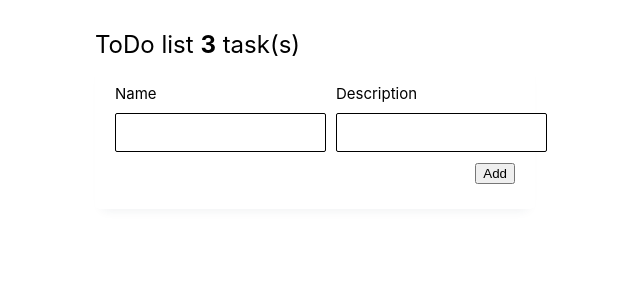
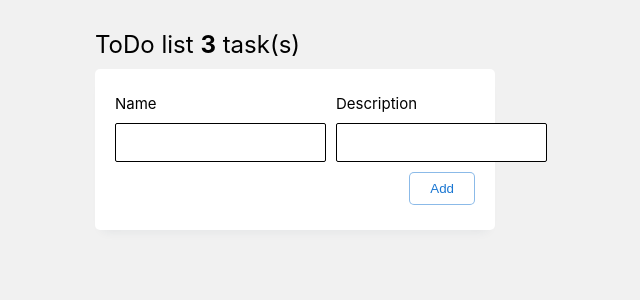
Before and after one commit to Farlaf/todo-list, a React (Create React App) app: page / in a window 1280 px wide. Shown: the top 300 px of the page, without its empty margins (345-985 px from the left). Built offline with nearby package versions, Linux system fonts and the light colour scheme.

Commit message:
add Add btn

```diff
--- a/src/App.module.css
+++ b/src/App.module.css
@@ -1,3 +1,7 @@
+body {
+    background: rgb(241, 241, 241);
+}
+
 .app_container {
     margin-top: 30px;
     height: 100%;
--- a/src/App.tsx
+++ b/src/App.tsx
@@ -20,11 +20,23 @@ const DEFAILT_TODO_LIST = [
 function App() {
     const [todos, setTodos] = React.useState(DEFAILT_TODO_LIST);
 
+    const addTodo = ({ name, description }: Omit<Todo, "checked" | "id">) => {
+        setTodos([
+            ...todos,
+            {
+                id: todos[todos.length - 1].id + 1,
+                description,
+                name,
+                checked: false,
+            },
+        ]);
+    };
+
     return (
         <div className={styles.app_container}>
             <div className={styles.container}>
                 <Header todoCount={todos.length} />
-                <ToDoPanel />
+                <ToDoPanel addTodo={addTodo} />
             </div>
         </div>
     );
--- /dev/null
+++ b/src/components/Button/Button.module.css
@@ -0,0 +1,33 @@
+.button {
+    border-radius: 5px;
+    padding: 8px 20px;
+    cursor: pointer;
+    background-color: #fff;
+}
+
+.button_red {
+    border: 1px solid rgba(210, 25, 25, 0.5);
+    color: #d21919;
+}
+
+.button_red:hover {
+    border: 1px solid rgba(210, 25, 25, 0.05);
+}
+
+.button_orange {
+    border: 1px solid rgba(210, 102, 25, 0.5);
+    color: #d27c19;
+}
+
+.button_orange:hover {
+    border: 1px solid rgba(210, 102, 25, 0.05);
+}
+
+.button_blue {
+    border: 1px solid rgba(25, 118, 210, 0.5);
+    color: #1976d2;
+}
+
+.button_blue:hover {
+    border: 1px solid rgba(25, 118, 210, 0.05);
+}
--- /dev/null
+++ b/src/components/Button/Button.tsx
@@ -0,0 +1,22 @@
+import React from "react";
+
+import styles from "./Button.module.css";
+
+interface ButtonProps extends React.ComponentPropsWithRef<"button"> {
+    color: "orange" | "blue" | "red";
+}
+
+export const Button: React.FC<ButtonProps> = ({
+    children,
+    color,
+    onClick,
+    ...props
+}) => {
+    const className = `${styles.button} ${styles[`button_${color}`]}`;
+
+    return (
+        <button className={className} onClick={onClick} {...props}>
+            {children}
+        </button>
+    );
+};
--- a/src/components/Header/Header.module.css
+++ b/src/components/Header/Header.module.css
@@ -1,5 +1,6 @@
 .header_container {
     text-align: left;
+    margin-bottom: 10px;
 }
 
 .header_title {
--- a/src/components/ToDoPanel/ToDoPanel.module.css
+++ b/src/components/ToDoPanel/ToDoPanel.module.css
@@ -5,6 +5,7 @@
     width: 100%;
     padding: 25px 20px;
     border-radius: 5px;
+    box-sizing: border-box;
 }
 
 .fields_container {
--- a/src/components/ToDoPanel/ToDoPanel.tsx
+++ b/src/components/ToDoPanel/ToDoPanel.tsx
@@ -1,4 +1,6 @@
 import React from "react";
+import { Button } from "../Button/Button";
+
 import styles from "./ToDoPanel.module.css";
 
 const DEFAULT_TODO_ITEM = {
@@ -6,14 +8,24 @@ const DEFAULT_TODO_ITEM = {
     description: "",
 };
 
-export const ToDoPanel = () => {
+interface ToDoPanelProps {
+    addTodo: ({ name, description }: Omit<Todo, "checked" | "id">) => void;
+}
+
+export const ToDoPanel: React.FC<ToDoPanelProps> = ({ addTodo }) => {
     const [todo, setTodo] = React.useState(DEFAULT_TODO_ITEM);
-
-    console.log("@todo", todo);
 
     const onChange = (event: React.ChangeEvent<HTMLInputElement>) => {
         const { name, value } = event.target;
         setTodo({ ...todo, [name]: value });
+    };
+
+    const onClickAdd = () => {
+        addTodo({
+            name: todo.name,
+            description: todo.description,
+        });
+        setTodo(DEFAULT_TODO_ITEM);
     };
 
     return (
@@ -45,7 +57,9 @@ export const ToDoPanel = () => {
                 </div>
             </div>
             <div className={styles.button_container}>
-                <button>Add</button>
+                <Button color="blue" onClick={onClickAdd}>
+                    Add
+                </Button>
             </div>
         </div>
     );
```
